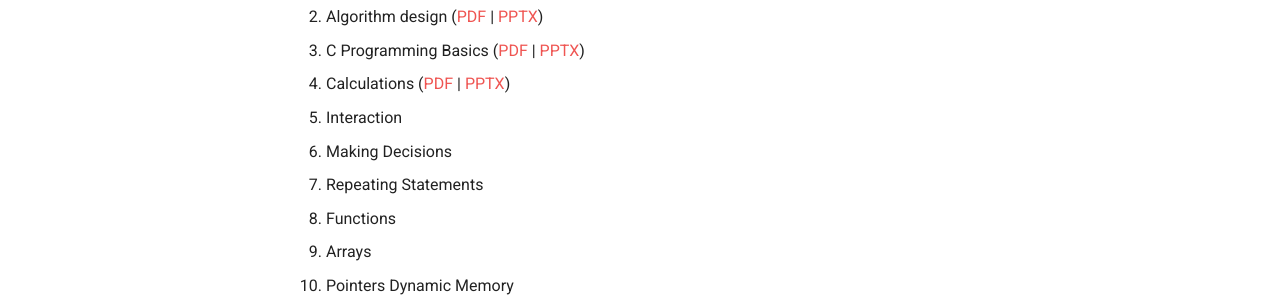
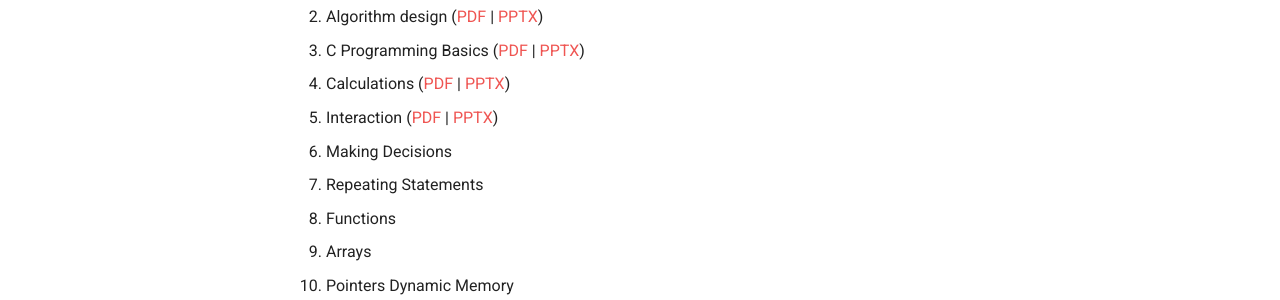
Before and after one commit to m-zakeri/CP, an MkDocs documentation site: the page built from docs/lectures/index.md, in a window 1280 px wide and 900 px high. Shown: the part 308-608 px from the top of the window. Built offline with MkDocs 1.6.1 and Material for MkDocs 9.7.7, drawn with Linux system fonts in a browser that asks for light colours; comment, search, counter and statistics services are not loaded.

Commit message:
Add lecture 5 slides to the lecture page

```diff
--- a/docs/lectures/index.md
+++ b/docs/lectures/index.md
@@ -7,7 +7,7 @@
 2. Algorithm design ([PDF](slides/Lecture_02_Algorithm_design.pdf) | [PPTX](slides/Lecture_02_Algorithm_Design.pptx))
 3. C Programming Basics ([PDF](slides/Lecture_03_C_Programming_Basics.pdf) | [PPTX](slides/Lecture_03_C_Programming_Basics.pptx))
 4. Calculations ([PDF](slides/Lecture_04_Calculations.pdf) | [PPTX](slides/Lecture_04_Calculations.pptx))
-5. Interaction
+5. Interaction ([PDF](slides/Lecture_05_Interaction.pdf) | [PPTX](slides/Lecture_05_Interaction.pptx))
 6. Making Decisions
 7. Repeating Statements
 8. Functions
```
